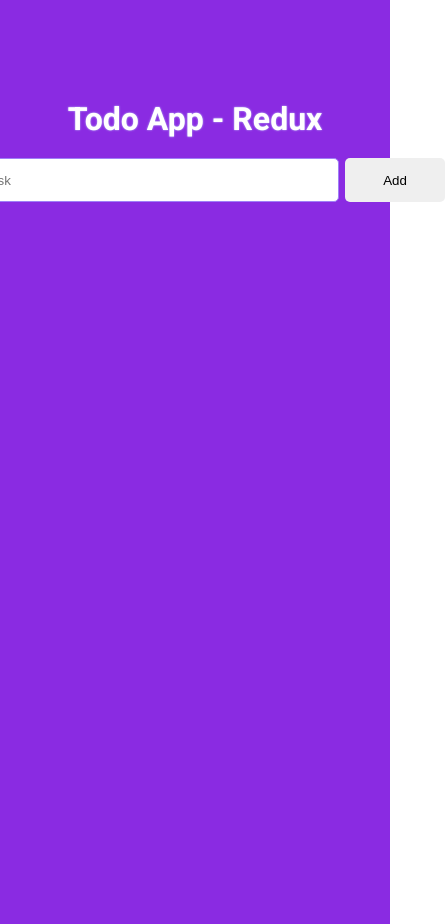
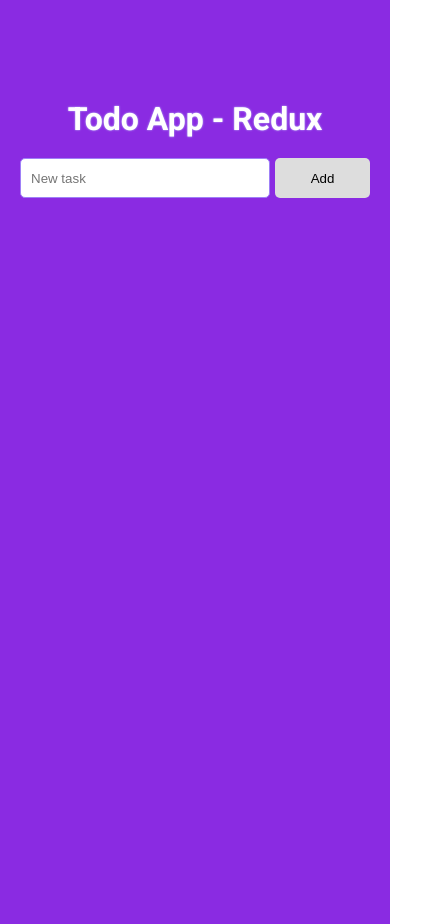
Before and after one commit to Maycon-Rodrigues/todo-redux, a React (Create React App) app: page / in a window 390 px wide. Shown: the whole page, 445 px wide, since content can reach past the window. Built offline with nearby package versions, Linux system fonts and the light colour scheme.

Commit message:
add responsive todoform

```diff
--- a/src/app.css
+++ b/src/app.css
@@ -3,15 +3,14 @@ body {
   margin: 0;
   padding: 0;
   font-family: 'Roboto', sans-serif;
+  box-sizing: border-box;
 }
 
 .container {
   display: flex;
   flex-direction: column;
-  margin: auto;
   height: 100vh;
   align-items: center;
   padding-top: 5rem;
-
   background-color: blueviolet;
 }
--- a/src/components/TodoForm/TodoForm.js
+++ b/src/components/TodoForm/TodoForm.js
@@ -19,8 +19,9 @@ const TodoForm = () => {
   };
 
   return (
+    <div className="wrapper">
     <div className="cardInput">
-      <form className="flex" onSubmit={_onSubmit}>
+      <form onSubmit={_onSubmit}>
         <input
           ref={(el) => (input = el)}
           placeholder="New task"
@@ -32,6 +33,7 @@ const TodoForm = () => {
         <button type="submit">Add</button>
       </form>
     </div>
+    </div>
   );
 };
 
--- a/src/components/TodoForm/index.css
+++ b/src/components/TodoForm/index.css
@@ -1,34 +1,66 @@
-.cardInput {
-  width: 500px;
-  height: 50px;
-  margin-bottom: 15px;
+.wrapper {
+  width: 100%;
+  display: flex;
+  justify-content: center;
 }
 
-.flex {
-  display: flex;
-  justify-content: space-between;
+.cardInput {
+  width: 100%;
+  max-width: 500px;
+  margin-bottom: 15px;
+  margin: 0 20px 15px 20px;
 }
 
-.flex input {
-  width: 380px;
-  height: 40px;
-  border: 1px solid rgb(159, 128, 247);
+.cardInput form {
+  display: flex;
+
+}
+
+.cardInput input,
+.cardInput button {
   border-radius: 5px;
   outline: none;
-  padding-left: 10px;
+  width: 100%;
+  height: 40px;
 }
 
-.flex button {
-  width: 100px;
-  border-radius: 5px;
+.cardInput input {
+  width: 100%;
+  max-width: 400px;
+  border: 1px solid rgb(159, 128, 247);
+  padding-left: 10px;
+  margin-right: 5px;
+  box-sizing: border-box;
+
+}
+
+.cardInput button {
+  max-width: 95px;
+  height: auto;
   cursor: pointer;
   border-style: none;
-  outline: none;
   transition: 0.5s;
+  background-color: #ddd;
 }
 
-.flex button:hover {
+.cardInput button:hover {
   background-color: rgb(159, 128, 247);
   color: #fff;
   font-weight: 700;
 }
+
+@media (max-width: 375px) {
+  .cardInput form {
+    flex-direction: column;
+  }
+
+  .cardInput input {
+    margin-bottom: 15px;
+  }
+
+  .cardInput button {
+    max-width: 100%;
+    height: 40px;
+    font-size: 1rem;
+  }
+}
```
Also changed, not shown: src/App.js (+5 -5 lines), 1 other file (tests, documents, lock files or other folders).
